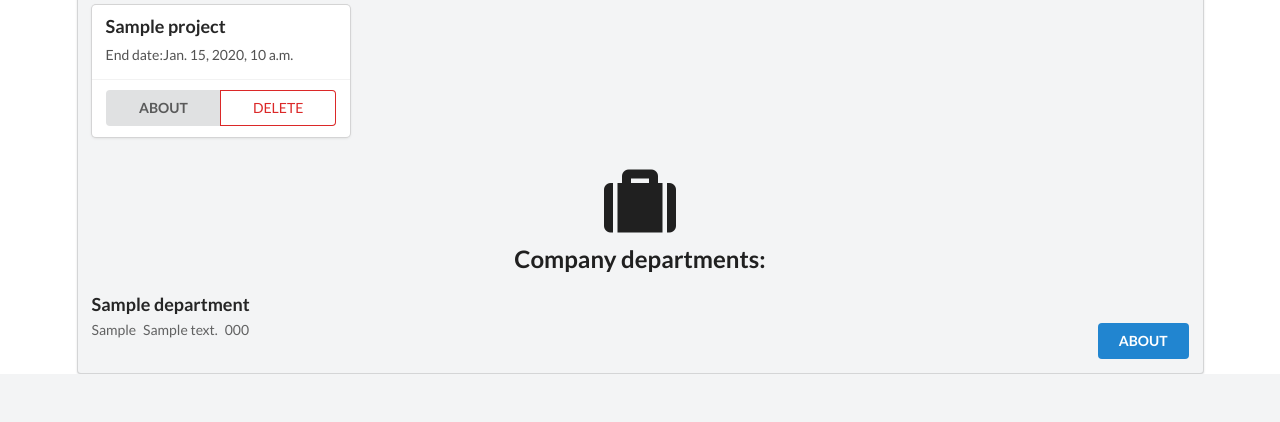
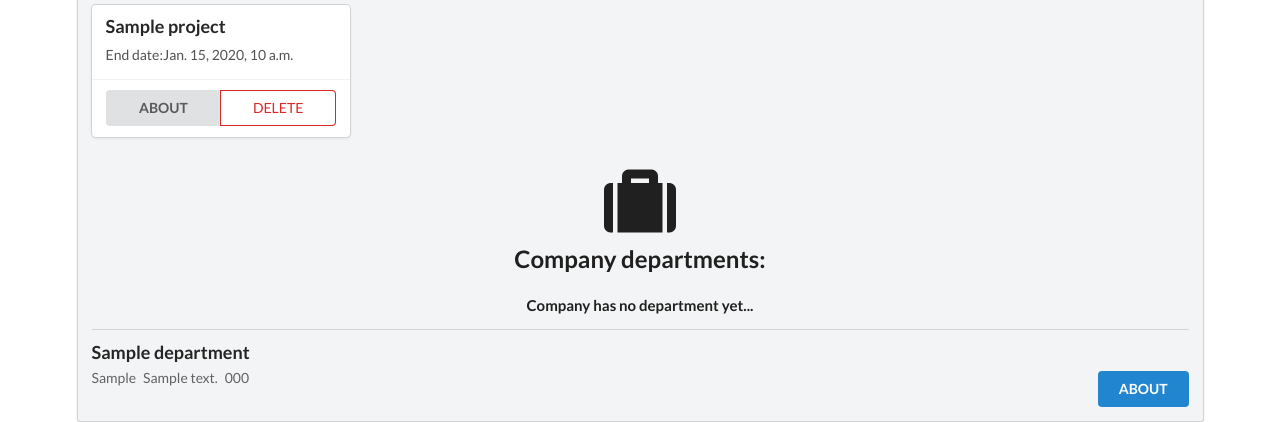
Before and after one commit to Mmmattt123/dbs_skuska, a Django app: template webapp/templates/webapp/company_schedule.html in a window 1280 px wide. Shown: the part 797-1219 px from the top of the page. Before the commit the page ends 1171 px from the top, so only its background shows below. Run offline with Django 3.2, Linux system fonts and the light colour scheme; the template is opened without the code that fills it: most values are stand-ins (such as "Sample title", 1, 10 or a date in 2020); some libraries are stand-ins or nearby versions.

Commit message:
coommit pred tretim odovzdanim

```diff
--- a/webapp/inputforms.py
+++ b/webapp/inputforms.py
@@ -25,4 +25,4 @@ class next_company(forms.Form):
 
 class find_company(forms.Form):
 
-    company_str = forms.CharField();
+    company_str = forms.CharField()
--- a/webapp/selects.py
+++ b/webapp/selects.py
@@ -21,14 +21,14 @@ def select_user_id():
 
 def select_manager_ten(company_id):
 
-    managers = [models.Manager(m.id, m.manager_registred_at, m.manager_name, m.manager_surname) for m in models.Manager.objects.raw('SELECT id, manager_name, manager_surname, manager_registred_at FROM public.webapp_manager WHERE manager_company_id = %s LIMIT 10 ', [company_id])]
+    managers = [models.Manager(m.id, m.manager_registred_at, m.manager_name, m.manager_surname) for m in models.Manager.objects.raw('SELECT id, manager_name, manager_surname, manager_registred_at FROM public.webapp_manager WHERE manager_company_id = %s', [company_id])]
     return managers
 
 
 def select_company_find(company_str):
 
     # noinspection SqlNoDataSourceInspection
-    list_c = [models.Company(c.id, c.company_name, c.company_country, c.company_created_at) for c in models.Company.objects.raw('''SELECT id, company_name, company_country FROM public.webapp_company WHERE company_name ~ %s LIMIT 16''', [company_str])]
+    list_c = [models.Company(c.id, c.company_name, c.company_country) for c in models.Company.objects.raw('SELECT id, company_name, company_country FROM EXEC(SELECT id, company_name, company_country FROM public.webapp_company WHERE company_name LIKE s'%') LIMIT 16', [company_str])]
     print(list_c)
     return list_c
 
--- a/webapp/templates/webapp/company_schedule.html
+++ b/webapp/templates/webapp/company_schedule.html
@@ -48,7 +48,7 @@
             <h2 class="ui center aligned icon header"><i class="world icon"></i>Co-working projects:</h2>
              <div class="ui four cards">
                 {% if not project %}
-                    <h4 class="ui center aligned icon header"> Company has no co-workin projects yet...</h4>
+                    <h4 class="ui center aligned icon header"> Company has no co-working projects yet...</h4>
                 {% endif %}
                 {% for p in project %}
                     <div class="card">
@@ -69,6 +69,9 @@
             <!--<div class="ui horizontal divider"></div>-->
             <h2 class="ui center aligned icon header"><i class="suitcase icon"></i>Company departments:</h2>
             <div class="ui divided items">
+                {% if not department %}
+                    <h4 class="ui center aligned icon header"> Company has no department yet...</h4>
+                {% endif %}
                 {% for d in departments %}
               <div class="item">
                 <div class="content">
--- a/webapp/urls.py
+++ b/webapp/urls.py
@@ -6,7 +6,7 @@ urlpatterns = [
 	url(r'^insert', views.insert),
 	url(r'^delete_company', views.delete),
 	url(r'^next_company', views.next_company),
-        url(r'^previous_company', views.previous_company),
+	url(r'^previous_company', views.previous_company),
 	url(r'^company_schedule', views.company_schedule),
-        url(r'^company_find', views.company_find),
+	url(r'^company_find', views.company_find),
 ]
```
Also changed, not shown: webapp/templates/webapp/index.html (+6 -7 lines), webapp/views.py (+14 -9 lines), 1 other file.
